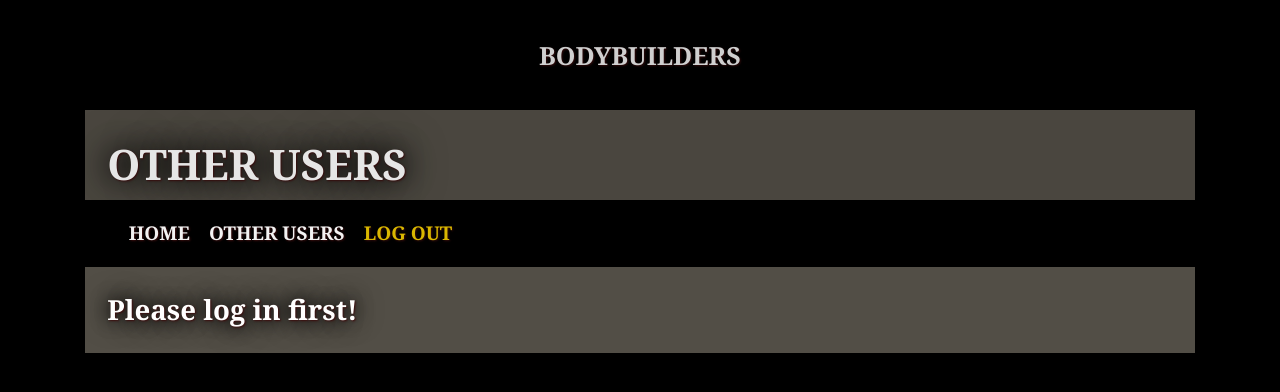
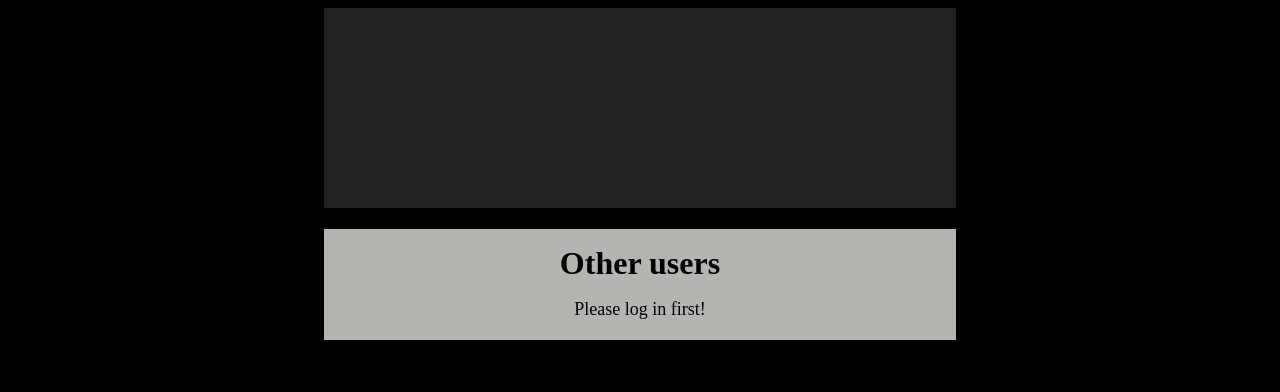
Before and after one commit to Rebepekka/rebepekka.github.io, a PHP site: page /otherusers.php in a window 1280 px wide. Shown: the top 392 px of the page. Run offline with PHP 8.4, Linux system fonts and the light colour scheme.

Commit message:
palattu takas vanhaan ulkoasuun

```diff
--- a/css/otherusersstyle.css
+++ b/css/otherusersstyle.css
@@ -1,42 +1,29 @@
-* {
-	box-sizing: border-box;
-	font-size: 25px;
-	font-size: larger;
-	color: white;
-	font-family: Georgia, 'Times New Roman', Times, serif;
-	font-weight: bolder;
-	text-shadow: 1px 1px 2px rgb(60, 13, 13), 0 0 1em black, 0 0 0.6em black;
-}
+header {
+	background-color: hsla(50, 3%, 20%, .65);
+	margin-left: 25%;
+	margin-right: 25%;
+	height: 200px;
+	}
 body {
-	background-color:black;
-}
-header, h1 {
-	margin-top: 40px;
-	height: 70px;
-	font-size: 25px;
-	font-weight: bolder;
+	background-color: black;
+	}
+.text {
+	background-color: hsla(50, 3%, 70%, 65);
+	margin-left: 25%;
+	margin-right: 25%;
+	height: 50px;
+	}
+.text h1 {
+	color: black;
+	padding: 0.5em; /* täyttö elementin sisällä */
 	text-align: center;
-	font-weight: bolder;
-	filter: brightness(90%);
-}
-h1:hover {
-	color: rgb(142, 138, 138);
-}
-.headline {
-	margin: auto;
-	background-position: center;
-	height: 90px;
-	background-color: rgb(110, 104, 94, 0.75); /* neljäs arvo läpinäkyvyys */
-	padding: 2%;
-	font-size: 35px;
-	filter: brightness(90%);
-}
+	}
 .users {
+	background-color: hsla(50, 3%, 70%, 65);
+	margin-left: 25%;
+	margin-right: 25%;
 	height: 100%;
-	color: white;
-	background-color: rgb(110, 104, 94, 0.75); /* neljäs arvo läpinäkyvyys */
-	margin: auto;
-	background-position: center;
-	/* background-repeat: no-repeat; */
-	padding: 2%;
-}
+	padding: 20px;
+	font-size: large;
+	text-align: center;
+	}
--- a/otherusers.php
+++ b/otherusers.php
@@ -2,35 +2,15 @@
 <html lang="en">
 <head>
 	<meta charset="UTF-8">
-	<link rel="stylesheet" href="https://stackpath.bootstrapcdn.com/bootstrap/4.4.1/css/bootstrap.min.css">
 	<meta name="viewport" content="width=device-width, initial-scale=1.0">
 	<link href="css/otherusersstyle.css" rel="stylesheet" type="text/css" />
-	<title>Other users</title>
+	<title>Document</title>
 </head>
 <body>
-<div class="container">
-<header>
-	<a href="index.html"><h1>BODYBUILDERS</h1></a>
-</header>
-			<div class="headline">
-				<p>OTHER USERS</p>
-			</div>
-                <!-- Linkit uloskirjautumiseen ja etusivulle -->
-          <nav class="navbar navbar-expand-xl navbar-dark bg-black">
-            <div class="container-fluid">
-              <ul class="navbar-nav mr-auto">
-                <li class="nav-item active">
-                  <a class="nav-link" href="home.php" style="font-size: 19px; filter: brightness(95%);">HOME</a>
-                </li>
-                <li class="nav-item active">
-                  <a class="nav-link" href="otherusers.php" style="font-size: 19px; filter: brightness(95%);">OTHER USERS</a>
-                </li>
-                <li class="nav-item active">
-                  <a class="nav-link" href="logout.php" style="font-size: 19px; filter: brightness(85%); color: gold;">LOG OUT</a>
-                </li>
-              </ul>
-            </div>
-          </nav>
+	<header></header>
+	<div class="text">
+		<h1>Other users</h1>
+	</div>
 
 	<div class="users">
 
@@ -61,8 +41,7 @@ if ($stmt = $con->prepare('SELECT username FROM accounts')) {
 }
 $con->close();
 ?>
-</div>
-</div>
-<script src="https://stackpath.bootstrapcdn.com/bootstrap/4.3.1/js/bootstrap.min.js"></script>
+
+	</div>
 </body>
 </html>
```
